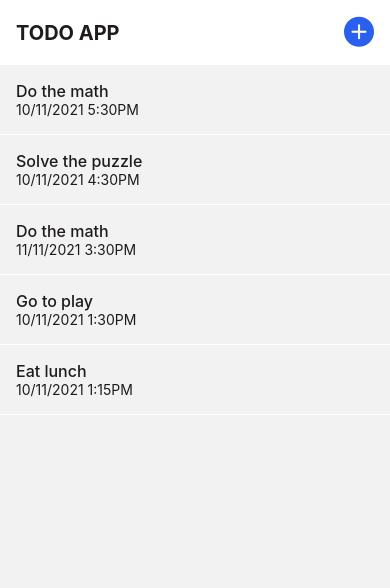
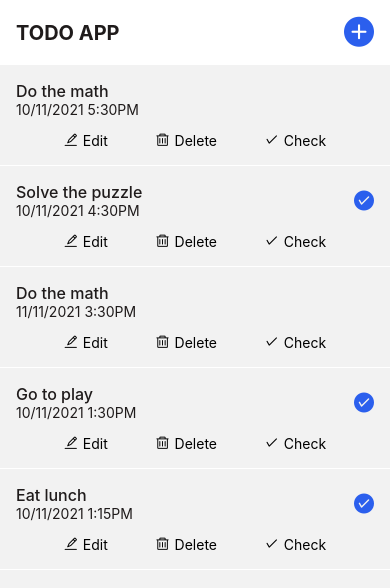
Before and after one commit to alim1496/todo-app-react-native, a React Native app: screen / in a window 390 px wide. Shown: the top 588 px of the page. Built offline with nearby package versions, Linux system fonts and the light colour scheme.

Commit message:
add action icons

```diff
--- a/src/App.js
+++ b/src/App.js
@@ -29,36 +29,47 @@ import {
 } from 'react-native/Libraries/NewAppScreen';
 import TaskItem from './TaskItem';
 
-const COLORS = { white: '#fff', main: '#1f1b1b', blue: '#2b5fed', grey: '#f2f2f2' };
+export const COLORS = { white: '#fff', main: '#1f1b1b', blue: '#2b5fed', grey: '#f2f2f2' };
 
 const App = () => {
   const [tasks, setTasks] = useState([
     {
+      id: 1,
       title: 'Do the math',
       time: '10/11/2021 5:30PM',
       completed: false,
     },
     {
+      id: 2,
       title: 'Solve the puzzle',
       time: '10/11/2021 4:30PM',
       completed: true,
     },
     {
+      id: 3,
       title: 'Do the math',
       time: '11/11/2021 3:30PM',
       completed: false,
     },
     {
+      id: 4,
       title: 'Go to play',
       time: '10/11/2021 1:30PM',
       completed: true,
     },
     {
+      id: 5,
       title: 'Eat lunch',
       time: '10/11/2021 1:15PM',
       completed: true,
     },
   ]);
+
+  const deleteTask = (id) => {
+    const newTasks = tasks.filter((task) => task.id !== id);
+    setTasks(newTasks);
+  };
+
   return (
     <SafeAreaView style={styles.background}>
       <View style={styles.header}>
@@ -68,9 +79,8 @@ const App = () => {
         </TouchableOpacity>
       </View>
       <FlatList
-        style={{flex: 1}}
         data={tasks}
-        renderItem={({item}) => ( <TaskItem task={item} />)}
+        renderItem={({item}) => ( <TaskItem task={item} onDelete={deleteTask} />)}
         />
     </SafeAreaView>
   );
--- a/src/TaskItem.js
+++ b/src/TaskItem.js
@@ -1,23 +1,61 @@
 import React from 'react';
-import { View, StyleSheet, Text } from 'react-native';
+import Icon from 'react-native-vector-icons/AntDesign';
+import { View, StyleSheet, Text, TouchableOpacity } from 'react-native';
+import { COLORS } from './App';
 
-const TaskItem = ({ task }) => (
-    <View style={styles.itemHolder}>
-        <View>
-            <Text style={{...styles.itemText, ...styles.largeText}}>{task.title}</Text>
+const TaskItem = ({ task, onDelete }) => (
+    <View style={styles.parentHolder}>
+        <View style={styles.mainHolder}>
+            <View style={styles.itemHolder}>
+                <Text style={{...styles.itemText, ...styles.largeText}}>{task.title}</Text>
+                <Text style={{...styles.itemText, ...styles.smallText}}>{task.time}</Text>
+            </View>
+            {task.completed && <Icon name="checkcircle" size={20} color={COLORS.blue} />}
         </View>
-        <View>
-            <Text style={{...styles.itemText, ...styles.smallText}}>{task.time}</Text>
+        <View style={styles.actionHolder}>
+            <TouchableOpacity style={styles.actionItem} onPress={() => onDelete(task.id)}>
+                <Icon name="edit" size={14} />
+                <Text style={styles.spaced}>Edit</Text>
+            </TouchableOpacity>
+            <TouchableOpacity style={styles.actionItem} onPress={() => onDelete(task.id)}>
+                <Icon name="delete" size={14} />
+                <Text style={styles.spaced}>Delete</Text>
+            </TouchableOpacity>
+            <TouchableOpacity style={styles.actionItem} onPress={() => onDelete(task.id)}>
+                <Icon name="check" size={14} />
+                <Text style={styles.spaced}>Check</Text>
+            </TouchableOpacity>
         </View>
     </View>
 );
 
 const styles = StyleSheet.create({
+    spaced: {
+        marginStart: 5,
+    },
+    actionItem: {
+        flexDirection: 'row',
+        alignItems: 'center',
+    },
+    parentHolder: {
+        padding: 16,
+        borderBottomWidth: 1,
+        borderBottomColor: '#fff',
+    },
+    actionHolder: {
+        marginTop: 14,
+        width: '100%',
+        flexDirection: 'row',
+        alignItems: 'center',
+        justifyContent: 'space-evenly',
+    },
+    mainHolder: {
+        flexDirection: 'row',
+        justifyContent: 'space-between',
+        alignItems: 'center',
+    },
     itemHolder: {
         flexDirection: 'column',
-        padding: 16,
-        borderBottomWidth: 1,
-        borderBottomColor: '#fff'
     },
     itemText: {
         color: '#1f1b1b',
```
Also changed, not shown: 1 other file (tests, documents, lock files or other folders).
